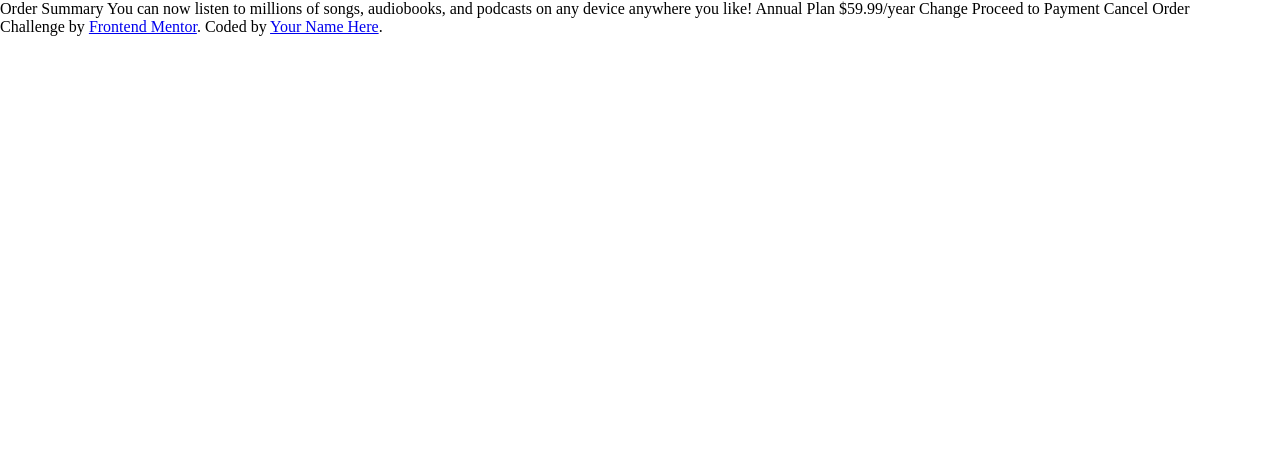
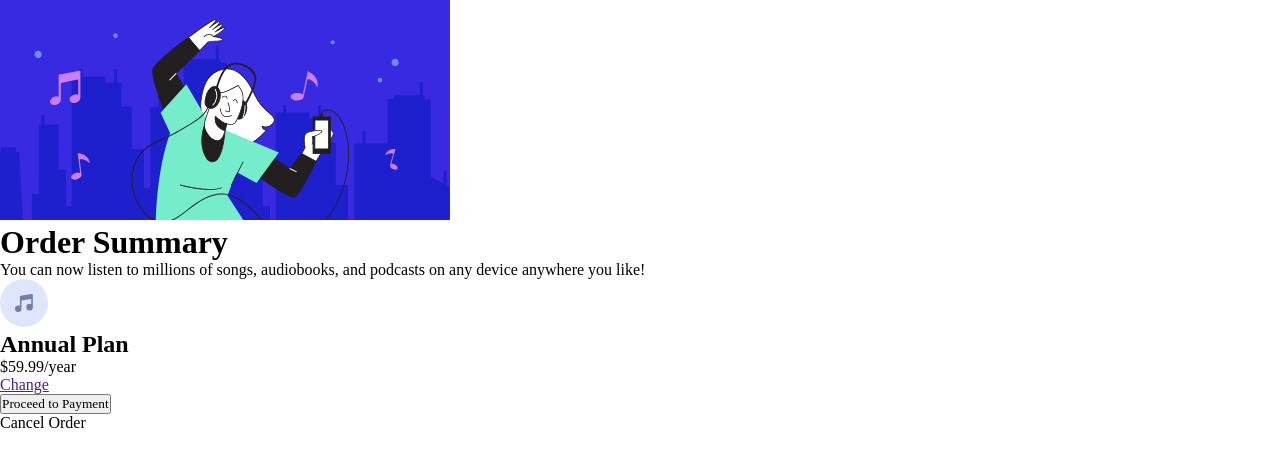
Before and after one commit to Luca-Sousa/Project-Order-Summary-Component-Main, a plain HTML site: page index.html in a window 1280 px wide. Drawn offline with Linux system fonts and the light colour scheme.

Commit message:
add struct html

```diff
--- a/index.html
+++ b/index.html
@@ -12,22 +12,39 @@
 </head>
 <body>
 
-  Order Summary
+  <main>
 
-  You can now listen to millions of songs, audiobooks, and podcasts on any
-  device anywhere you like!
+    <header>
+      <img src="images/illustration-hero.svg" alt="pattern-background-desktop">
+    </header>
 
-  Annual Plan
-  $59.99/year
+    <div class="content-text">
+      <h1>Order Summary</h1>
+      <p>You can now listen to millions of songs, audiobooks, and podcasts on any device anywhere you like!</p>
+    </div>
 
-  Change
+    <section class="content-plan">
 
-  Proceed to Payment
-  Cancel Order
+      <div class="content-plan-price-left">
+        <img src="images/icon-music.svg" alt="">
+        <div class="content-plan-price-left-text">
+          <h2>Annual Plan</h2>
+          <p>&dollar;59.99/year</p>
+        </div>
+      </div>
 
-  <div class="attribution">
-    Challenge by <a href="https://www.frontendmentor.io?ref=challenge" target="_blank">Frontend Mentor</a>.
-    Coded by <a href="#">Your Name Here</a>.
-  </div>
+      <div class="content-plan-right">
+        <a href="">Change</a>
+      </div>
+
+    </section>
+
+    <footer>
+      <input type="submit" value="Proceed to Payment">
+      <p>Cancel Order</p>
+    </footer>
+
+  </main>
+
 </body>
 </html>
```
Also changed, not shown: 1 other file.
